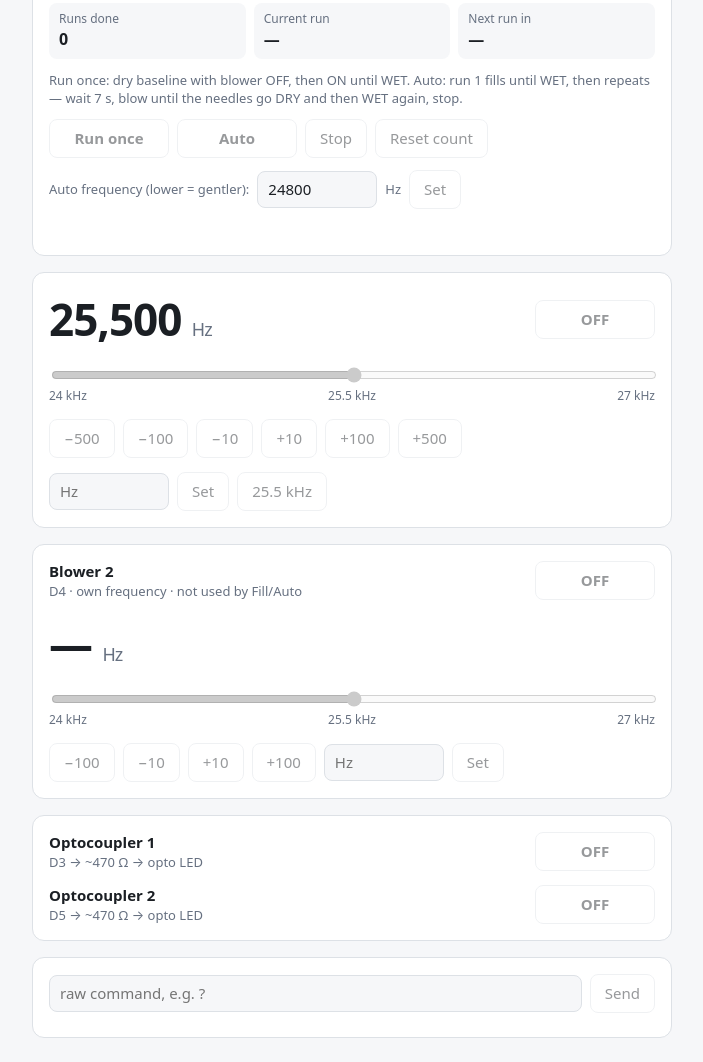
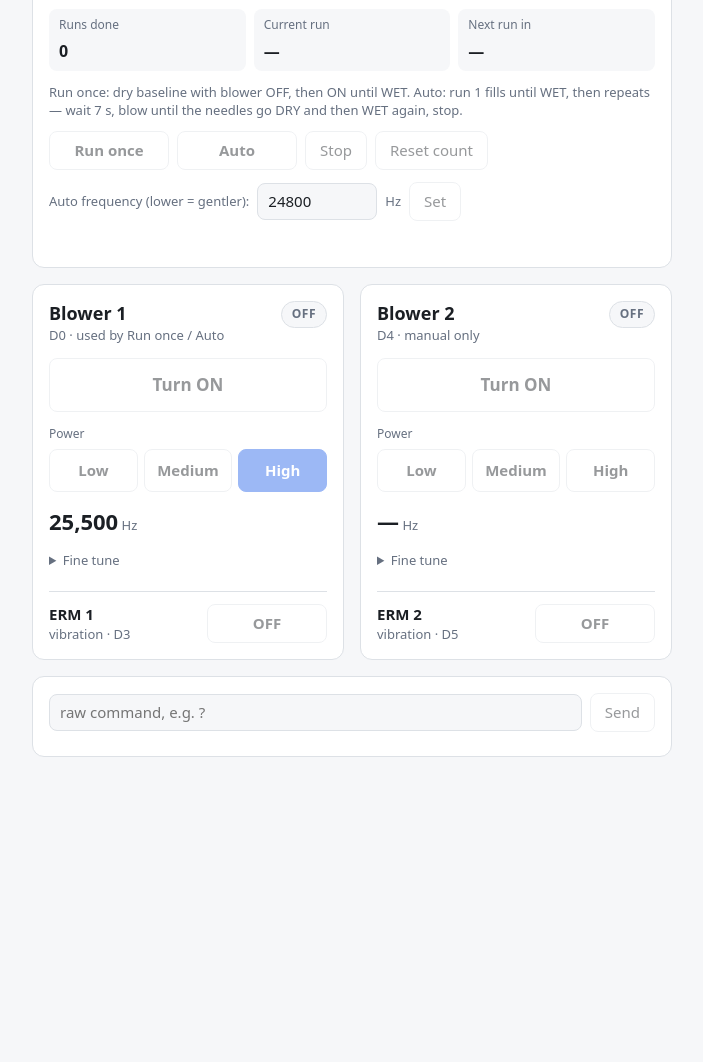
Before and after one commit to YopalCodes/ublower-control, a plain HTML site: page index.html in a window 1280 px wide. Shown: the part 603-1665 px from the top of the page, without its empty margins (288-991 px from the left). After the commit the page ends 1384 px from the top, so only its background shows below. Drawn offline with Linux system fonts and the light colour scheme.

Commit message:
Blower cards with power presets; pair ERM 1/2 with blowers

```diff
--- a/index.html
+++ b/index.html
@@ -65,13 +65,35 @@
   .fill.active { background: var(--err); border-color: var(--err); color: #fff; }
   #lastEvt { font-size: 13px; color: var(--muted); min-height: 1.4em; }
   #lastEvt.wetEvt { color: var(--wet); font-weight: 600; }
+
+  /* Blower + ERM units */
+  .pair { display: grid; grid-template-columns: repeat(auto-fit, minmax(280px, 1fr)); gap: 16px; }
+  .unit { display: grid; gap: 14px; align-content: start; }
+  .unit-head { display: flex; justify-content: space-between; align-items: flex-start; gap: 8px; }
+  .unit-title { font-size: 18px; font-weight: 700; }
+  .state { font-size: 12px; font-weight: 700; letter-spacing: .5px; padding: 4px 10px; border-radius: 999px;
+           background: var(--bg); color: var(--muted); border: 1px solid var(--line); }
+  .state.on { background: var(--on); color: #fff; border-color: var(--on); }
+  .big { width: 100%; padding: 14px; font-size: 17px; font-weight: 700; }
+  .big.on { background: var(--on); border-color: var(--on); color: #fff; }
+  .k { font-size: 12px; color: var(--muted); margin-bottom: 6px; }
+  .seg { display: grid; grid-template-columns: repeat(3, 1fr); gap: 6px; }
+  .seg button { padding: 10px 0; font-weight: 600; }
+  .seg button.active { background: var(--accent); border-color: var(--accent); color: #fff; }
+  .freqline { font-size: 13px; color: var(--muted); font-variant-numeric: tabular-nums; }
+  .freqline span { font-size: 22px; font-weight: 600; color: var(--fg); }
+  details summary { cursor: pointer; font-size: 13px; color: var(--muted); margin-bottom: 8px; }
+  details input[type=number] { width: 100px; }
+  .erm-row { display: flex; justify-content: space-between; align-items: center; gap: 8px;
+             border-top: 1px solid var(--line); padding-top: 12px; }
+  .erm-title { font-weight: 600; }
 </style>
 </head>
 <body>
 <main>
   <div>
     <h1>uBlower Control</h1>
-    <div class="sub">XIAO RP2350 / nRF54L15 · D0 → P1-2 · needles on D1/D2 · opto D3/D5 · blower 2 on D4 · USB or Bluetooth</div>
+    <div class="sub">XIAO RP2350 / nRF54L15 · D0 → P1-2 · needles on D1/D2 · blower 1 + ERM 1 on D0/D3 · blower 2 + ERM 2 on D4/D5 · USB or Bluetooth</div>
   </div>
 
   <div class="card row" style="justify-content:space-between">
@@ -135,47 +157,69 @@
     <div id="lastEvt"></div>
   </div>
 
-  <div class="card" style="display:grid; gap:14px">
-    <div class="row" style="justify-content:space-between">
-      <div class="freq"><span id="freqView">—</span> <small>Hz</small></div>
-      <button id="toggleBtn" class="toggle" disabled>OFF</button>
+  <div class="pair">
+    <!-- Blower 1 + ERM 1 -->
+    <div class="card unit">
+      <div class="unit-head">
+        <div>
+          <div class="unit-title">Blower 1</div>
+          <div class="sub">D0 · used by Run once / Auto</div>
+        </div>
+        <span id="b1State" class="state">OFF</span>
+      </div>
+      <button id="toggleBtn" class="big" disabled>Turn ON</button>
+      <div>
+        <div class="k">Power</div>
+        <div class="seg">
+          <button type="button" data-preset="24800" disabled>Low</button>
+          <button type="button" data-preset="25200" disabled>Medium</button>
+          <button type="button" data-preset="25500" disabled>High</button>
+        </div>
+      </div>
+      <div class="freqline"><span id="freqView">—</span> Hz</div>
+      <details>
+        <summary>Fine tune</summary>
+        <input id="slider" type="range" min="24000" max="27000" step="10" disabled>
+        <div class="scale"><span>24 kHz</span><span>25.5 kHz</span><span>27 kHz</span></div>
+        <form id="freqForm" class="row" style="margin-top:8px">
+          <button type="button" data-step="-100" disabled>−100</button>
+          <button type="button" data-step="-10" disabled>−10</button>
+          <button type="button" data-step="10" disabled>+10</button>
+          <button type="button" data-step="100" disabled>+100</button>
+          <input id="freqInput" type="number" min="24000" max="27000" step="1" placeholder="Hz" disabled>
+          <button type="submit" disabled>Set</button>
+        </form>
+      </details>
+      <div class="erm-row">
+        <div><div class="erm-title">ERM 1</div><div class="sub">vibration · D3</div></div>
+        <button id="ermBtn" class="toggle" disabled>OFF</button>
+      </div>
     </div>
 
+    <!-- Blower 2 + ERM 2 -->
+    <div class="card unit">
+      <div class="unit-head">
         <div>
-      <input id="slider" type="range" min="24000" max="27000" step="10" disabled>
-      <div class="scale"><span>24 kHz</span><span>25.5 kHz</span><span>27 kHz</span></div>
+          <div class="unit-title">Blower 2</div>
+          <div class="sub">D4 · manual only</div>
         </div>
-
-    <div class="row">
-      <button data-step="-500" disabled>−500</button>
-      <button data-step="-100" disabled>−100</button>
-      <button data-step="-10" disabled>−10</button>
-      <button data-step="10" disabled>+10</button>
-      <button data-step="100" disabled>+100</button>
-      <button data-step="500" disabled>+500</button>
+        <span id="b2State" class="state">OFF</span>
       </div>
-
-    <form id="freqForm" class="row">
-      <input id="freqInput" type="number" min="24000" max="27000" step="1" placeholder="Hz" disabled>
-      <button type="submit" disabled>Set</button>
-      <button type="button" data-preset="25500" disabled>25.5 kHz</button>
-    </form>
+      <button id="b2Btn" class="big" disabled>Turn ON</button>
+      <div>
+        <div class="k">Power</div>
+        <div class="seg">
+          <button type="button" data-b2preset="24800" disabled>Low</button>
+          <button type="button" data-b2preset="25200" disabled>Medium</button>
+          <button type="button" data-b2preset="25500" disabled>High</button>
         </div>
-
-  <div class="card" style="display:grid; gap:14px">
-    <div class="row" style="justify-content:space-between">
-      <div>
-        <div style="font-weight:600">Blower 2</div>
-        <div class="sub">D4 · own frequency · not used by Fill/Auto</div>
       </div>
-      <button id="b2Btn" class="toggle" disabled>OFF</button>
-    </div>
-    <div class="freq"><span id="b2FreqView">—</span> <small>Hz</small></div>
-    <div>
+      <div class="freqline"><span id="b2FreqView">—</span> Hz</div>
+      <details>
+        <summary>Fine tune</summary>
         <input id="b2Slider" type="range" min="24000" max="27000" step="10" value="25500" disabled>
         <div class="scale"><span>24 kHz</span><span>25.5 kHz</span><span>27 kHz</span></div>
-    </div>
-    <form id="b2Form" class="row">
+        <form id="b2Form" class="row" style="margin-top:8px">
           <button type="button" data-b2step="-100" disabled>−100</button>
           <button type="button" data-b2step="-10" disabled>−10</button>
           <button type="button" data-b2step="10" disabled>+10</button>
@@ -183,22 +227,11 @@
           <input id="b2Input" type="number" min="24000" max="27000" step="1" placeholder="Hz" disabled>
           <button type="submit" disabled>Set</button>
         </form>
+      </details>
+      <div class="erm-row">
+        <div><div class="erm-title">ERM 2</div><div class="sub">vibration · D5</div></div>
+        <button id="erm2Btn" class="toggle" disabled>OFF</button>
       </div>
-
-  <div class="card" style="display:grid; gap:14px">
-    <div class="row" style="justify-content:space-between">
-      <div>
-        <div style="font-weight:600">Optocoupler 1</div>
-        <div class="sub">D3 → ~470 Ω → opto LED</div>
-      </div>
-      <button id="ermBtn" class="toggle" disabled>OFF</button>
-    </div>
-    <div class="row" style="justify-content:space-between">
-      <div>
-        <div style="font-weight:600">Optocoupler 2</div>
-        <div class="sub">D5 → ~470 Ω → opto LED</div>
-      </div>
-      <button id="erm2Btn" class="toggle" disabled>OFF</button>
     </div>
   </div>
 
@@ -247,9 +280,7 @@ const threshold = () => reference() + cfg.wetRise;
 function render() {
   $('freqView').textContent = state.f.toLocaleString();
   if (document.activeElement !== $('slider')) $('slider').value = state.f;
-  const t = $('toggleBtn');
-  t.textContent = state.on ? 'ON' : 'OFF';
-  t.classList.toggle('on', state.on);
+  renderBlower('toggleBtn', 'b1State', state.on, state.f, '[data-preset]', 'preset');
 
   $('voltView').textContent = fmtV(state.v);
   $('modeView').textContent = state.mode;
@@ -264,10 +295,11 @@ function render() {
   }
   $('hitsView').textContent = state.mode === 'fill' ? `${state.hits} / ${cfg.hits}` : '—';
 
-  for (const [id, o] of [['ermBtn', erm], ['erm2Btn', erm2], ['b2Btn', b2]]) {
+  for (const [id, o] of [['ermBtn', erm], ['erm2Btn', erm2]]) {
     $(id).textContent = o.on ? 'ON' : 'OFF';
     $(id).classList.toggle('on', o.on);
   }
+  renderBlower('b2Btn', 'b2State', b2.on, b2.f, '[data-b2preset]', 'b2preset');
   $('b2FreqView').textContent = b2.f === null ? '—' : b2.f.toLocaleString();
   if (document.activeElement !== $('b2Slider') && b2.f !== null) $('b2Slider').value = b2.f;
 
@@ -286,6 +318,17 @@ function render() {
   $('autoBtn').classList.toggle('active', state.auto);
   renderCounter();
   scheduleDraw();
+}
+
+// Blower card: big ON/OFF button, status badge, and which power preset matches.
+function renderBlower(btnId, stateId, on, f, presetSel, presetKey) {
+  const b = $(btnId);
+  b.textContent = on ? 'Turn OFF' : 'Turn ON';
+  b.classList.toggle('on', on);
+  $(stateId).textContent = on ? 'RUNNING' : 'OFF';
+  $(stateId).classList.toggle('on', on);
+  document.querySelectorAll(presetSel).forEach(p =>
+    p.classList.toggle('active', f !== null && Math.abs(f - +p.dataset[presetKey]) <= 20));
 }
 
 function renderCounter() {
@@ -651,6 +694,8 @@ $('b2Btn').onclick = () => send(b2.on ? 'b2 off' : 'b2 on');
 $('b2Slider').oninput = e => requestB2Hz(+e.target.value);
 document.querySelectorAll('[data-b2step]').forEach(b =>
   b.onclick = () => requestB2Hz((b2.f ?? 25500) + +b.dataset.b2step));
+document.querySelectorAll('[data-b2preset]').forEach(b =>
+  b.onclick = () => requestB2Hz(+b.dataset.b2preset));
 $('b2Form').onsubmit = e => {
   e.preventDefault();
   const v = +$('b2Input').value;
```
Lines whose indentation alone changed are shown as unchanged.
